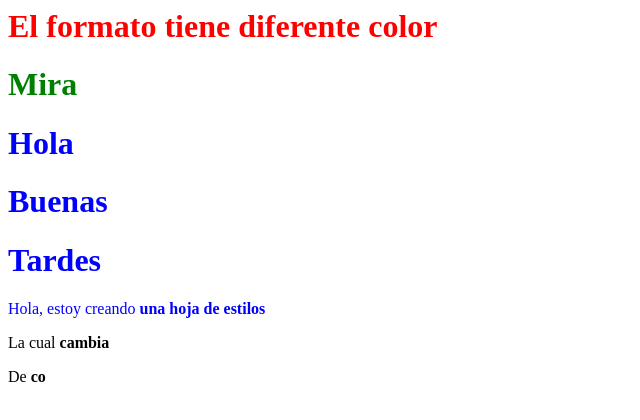
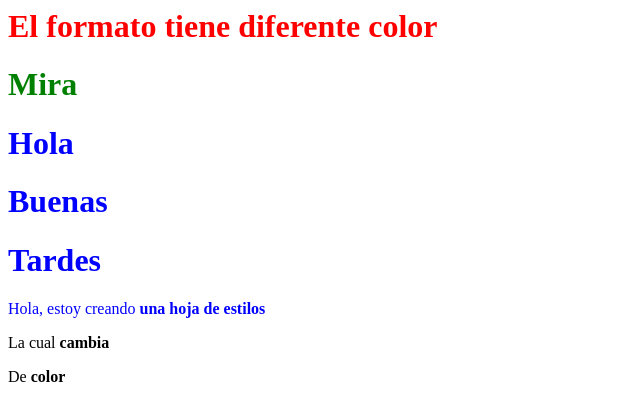
Before and after one commit to al415421sergio/al415421sergio.github.io, a plain HTML site: page lab5.html in a window 1280 px wide. Shown: the full height of the page, 0-640 px from the left. Drawn offline with Linux system fonts and the light colour scheme.

Commit message:
Update lab5.html

```diff
--- a/lab5.html
+++ b/lab5.html
@@ -15,7 +15,7 @@
 	<div id="cambio">
 	<p class="color1" style="color: blue;"> Hola, estoy creando <b>una hoja de estilos</b></p>
 	<p class="color2"> La cual <b>cambia</b></p>
-	<p class="color3"> De <b>co</b></p>
+	<p class="color3"> De <b>color</b></p>
 	</div>
 </body>
 
```
